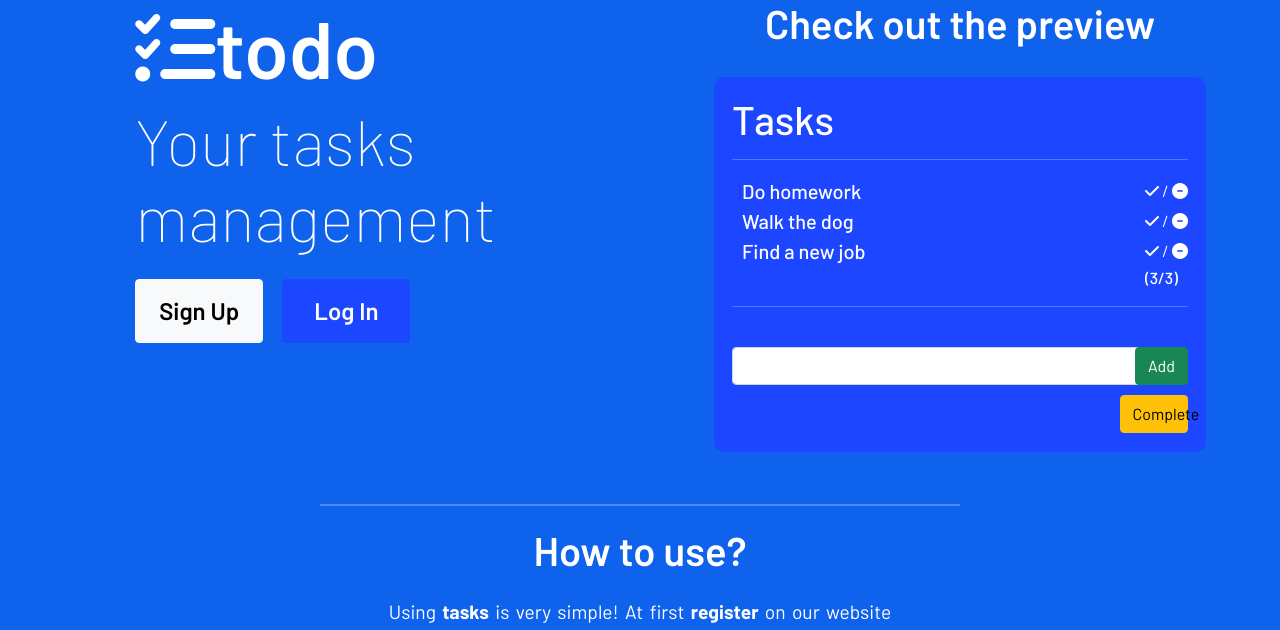
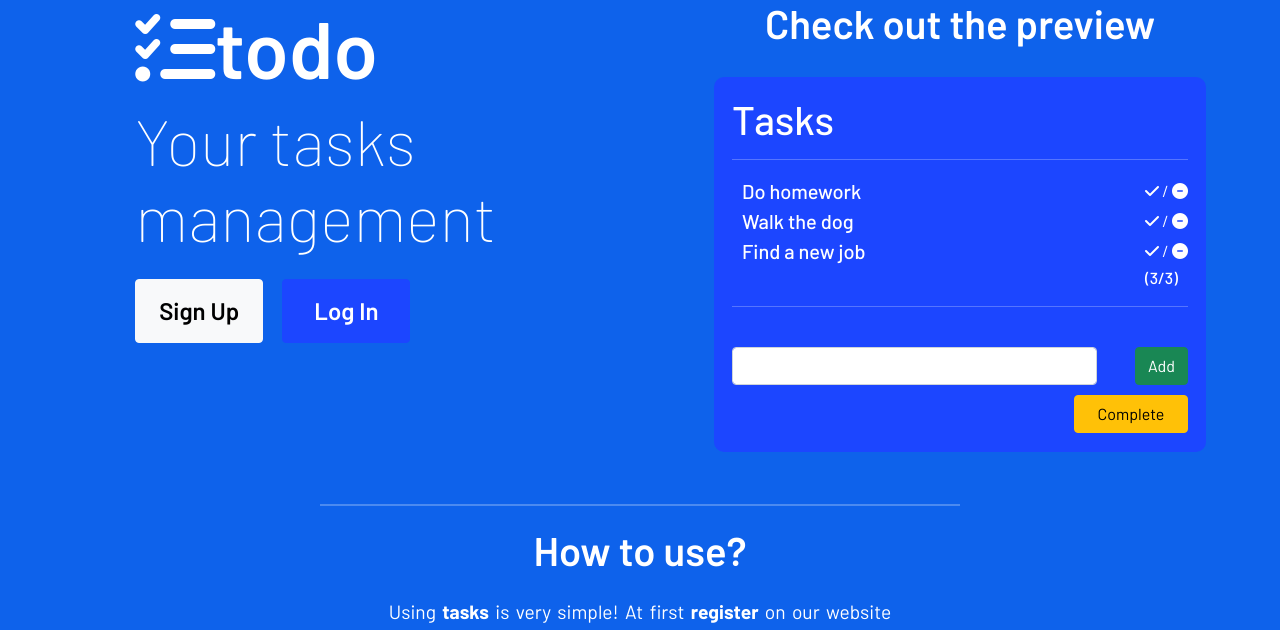
Before and after one commit to dembskii/todo, a Flask app: page / in a window 1280 px wide. Shown: the part 135-765 px from the top of the page. Run offline with Flask 2, Linux system fonts and the light colour scheme; some libraries are stand-ins or nearby versions.

Commit message:
Feature preview update

```diff
--- a/forms.py
+++ b/forms.py
@@ -1,6 +1,5 @@
-from ast import Sub
 from flask_wtf import FlaskForm
-from wtforms import StringField,SubmitField,PasswordField
+from wtforms import PasswordField, StringField, SubmitField
 from wtforms.validators import DataRequired, Email
 from wtforms.widgets import TextArea
 
@@ -9,6 +8,7 @@ class LoginForm(FlaskForm):
     login = StringField(label="Login",validators=[DataRequired()])
     password = PasswordField(label="Password",validators=[DataRequired()])
     submit = SubmitField("Log In")
+
 
 class RegisterForm(FlaskForm):
     email = StringField(label="Email",validators=[DataRequired(),Email()])
--- a/main.py
+++ b/main.py
@@ -30,12 +30,12 @@ TODO:
 - make summary how much tasks are done +
 - add complete button when all tasks are completed and make functionality -> clear +
 - fluent srollbar  +
-- update preview + ->  rework css separate preview from real tool -
+- update preview + ->  rework css separate preview from real tool +
 - rework icon +
-- exceptions on logging -
 """
 
-#FIXME: bug connected with icons on right when text is too long
+#FIXME: bug connected with icons on right when text is too long -
+#FIXME: email validation doesn't work change to validate_on_submit -
 
 # create app
 app = Flask(__name__)
--- a/static/css/styles.css
+++ b/static/css/styles.css
@@ -81,6 +81,12 @@ footer{
 
 .todo-form-task{
     width:95%;
+    margin-left:0;
+    margin-right: auto;
+}
+
+.todo-form-task-prev{
+    width:90%;
     margin-left:0;
     margin-right: auto;
 }
@@ -176,6 +182,10 @@ footer{
     width: 15%;
 }
 
+.btn-complete-prev {
+    width: 15%;
+}
+
 .btn-darker {
     background-color: #1C46FF;
     border-color: #1C46FF;
@@ -191,11 +201,21 @@ footer{
 
 
 
+
 /* Mobile friendly */
 @media screen and (max-width:1520px) {
     .todo-form-task {
         width: 90%;
     }
+    .todo-form-task-prev{
+        width:80%;
+        margin-left:0;
+        margin-right: auto;
+    }
+    .btn-complete-prev {
+        width: 25%;
+    }
+
 }
 
 
--- a/templates/index.html
+++ b/templates/index.html
@@ -66,7 +66,7 @@
 
                         <div class="todo-footer">
                             <form method="post" class="align-inline" role="form">
-                                <div class="todo-form-task">
+                                <div class="todo-form-task-prev">
                                      <div class="form-group  required"><label class="control-label" for="task"></label>
                                         <input class="form-control" id="task" name="task" required="" type="text" value="">
                                     </div>
@@ -78,7 +78,7 @@
                         </div>
                         <div style="text-align: right; margin-top: 10px;">
                             <a href="#">
-                                <div class="btn btn-warning btn-complete todo-form-btn-disabled">Complete</div>
+                                <div class="btn btn-warning btn-complete-prev todo-form-btn-disabled">Complete</div>
                             </a>
                             </div>
                     </div>
```
